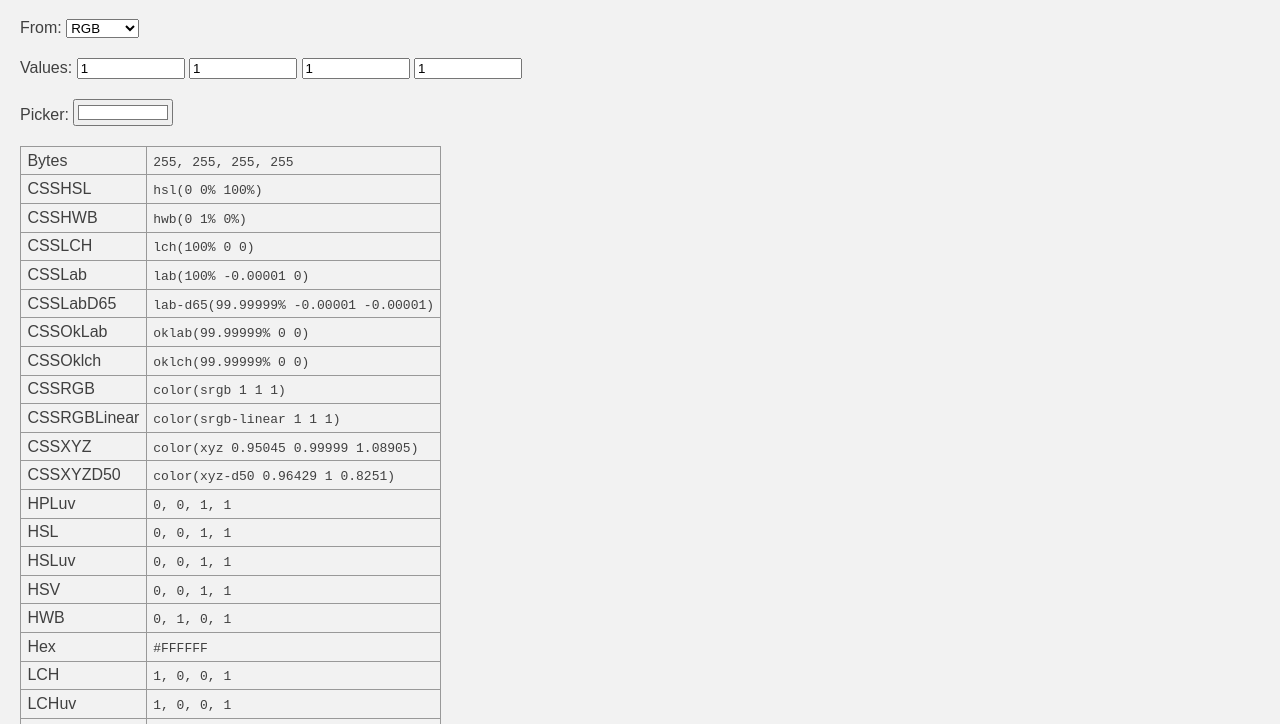
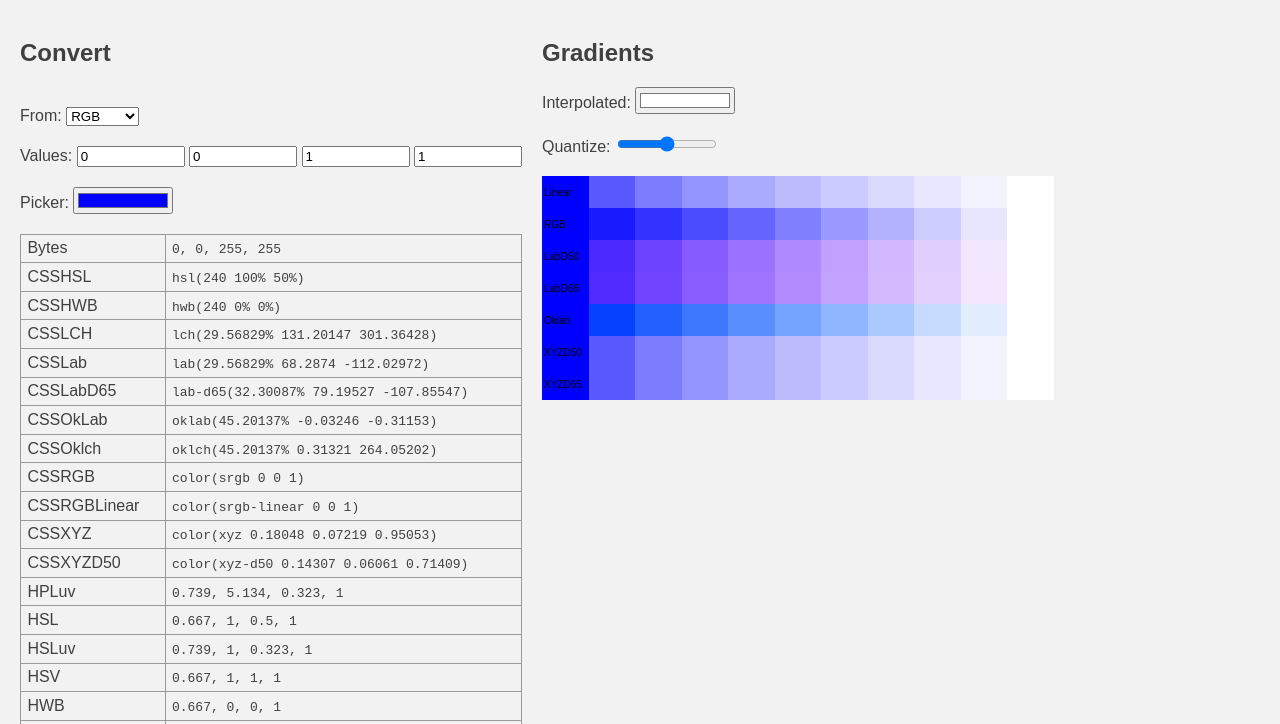
Before and after one commit to pex-gl/pex-color, a website: page index.html in a window 1280 px wide. Shown: the part 61-785 px from the top of the page. Drawn offline with Linux system fonts and the light colour scheme.

Commit message:
docs: update example with gradient interpolator

```diff
--- a/index.html
+++ b/index.html
@@ -40,11 +40,24 @@
       input {
         width: 100px;
       }
+
+      .u-flex {
+        display: flex;
+      }
+      .u-flexColumn {
+        flex-direction: column;
+      }
+      .u-gap {
+        gap: 20px;
+      }
     </style>
   </head>
   <body>
     <main>
       <h1>pex-color</h1>
+      <div class="Container u-flex u-gap">
+        <section class="Convert u-flex u-flexColumn u-gap">
+          <h2>Convert</h2>
           <div class="Types">
             <label>
               <span>From:</span>
@@ -54,8 +67,8 @@
           <div class="Values">
             <label>
               <span>Values:</span>
-          <input type="number" placeholder="r" value="1" step="0.001" />
-          <input type="number" placeholder="g" value="1" step="0.001" />
+              <input type="number" placeholder="r" value="0" step="0.001" />
+              <input type="number" placeholder="g" value="0" step="0.001" />
               <input type="number" placeholder="b" value="1" step="0.001" />
               <input type="number" placeholder="a" value="1" step="0.001" />
             </label>
@@ -63,11 +76,41 @@
           <div class="Hex">
             <label>
               <span>Picker:</span>
-          <input type="color" value="#ffffff" />
+              <input type="color" value="#0000ff" />
             </label>
           </div>
           <table class="Results"></table>
           <p>Try it in the console: <code>color.toHex([1, 0, 0, 1])</code></p>
+        </section>
+        <section>
+          <div class="Gradients u-flex u-flexColumn u-gap">
+            <div>
+              <h2>Gradients</h2>
+              <label>
+                <span>Interpolated:</span>
+                <input
+                  class="Gradients-interpolated"
+                  type="color"
+                  value="#ffffff"
+                />
+              </label>
+            </div>
+            <div>
+              <label>
+                <span>Quantize:</span>
+                <input
+                  class="Gradients-quantize"
+                  type="range"
+                  min="0"
+                  max="1"
+                  value="0.5"
+                  step="0.01"
+              /></label>
+            </div>
+            <div class="Gradients-canvas u-flex u-flexColumn"></div>
+          </div>
+        </section>
+      </div>
     </main>
     <script type="module">
       import * as color from "./index.js";
@@ -82,6 +125,14 @@
       const inputElements = document.querySelectorAll(".Values input");
       const hexInputElement = document.querySelector(".Hex input");
       const resultsElement = document.querySelector(".Results");
+      const gradientsCanvasElement =
+        document.querySelector(".Gradients-canvas");
+      const gradientsInterpolatedElement = document.querySelector(
+        ".Gradients-interpolated",
+      );
+      const gradientsQuantizeElement = document.querySelector(
+        ".Gradients-quantize",
+      );
 
       const gettersKeys = Object.keys(color).filter((m) => m.startsWith("to"));
       const getters = gettersKeys.reduce(
@@ -90,17 +141,72 @@
       );
       const types = gettersKeys.map((m) => m.replace("to", ""));
 
-      types
-        .filter(
+      // Add elements
+      const filteredTypes = types.filter(
         (type) =>
-            !["Hex", "RGBBytes"].includes(type) && !type.includes("CSS"),
-        )
-        .forEach((type) => {
+          !["Hex", "RGBBytes", "Lab"].includes(type) && !type.includes("CSS"),
+      );
+      const gradientTypes = [
+        "Linear",
+        "RGB",
+        "LabD50",
+        "LabD65",
+        "Oklab",
+        "XYZD50",
+        "XYZD65",
+      ];
+
+      filteredTypes.forEach((type) => {
         const optionElement = document.createElement("option");
         optionElement.innerHTML = optionElement.value = type;
         typesSelectElement.appendChild(optionElement);
         typesSelectElement.value = currentType;
       });
+
+      gradientTypes.forEach((type) => {
+        const canvasElement = document.createElement("canvas");
+        canvasElement.width = 512;
+        canvasElement.height = 32;
+        canvasElement.classList.add(`Gradient-canvas-${type}`);
+        gradientsCanvasElement.appendChild(canvasElement);
+      });
+
+      // Utils
+      function lerp(a, b, t) {
+        return a + (b - a) * t;
+      }
+
+      const drawGradient = (canvas, type, color1, color2, q) => {
+        const steps = Math.round(2 / (1 - Math.cbrt(q)));
+
+        const c1 = color[`to${type}`](color1);
+        const c2 = color[`to${type}`](color2);
+
+        const w = canvas.width;
+        const h = canvas.height;
+        const ctx = canvas.getContext("2d");
+        const img = ctx.createImageData(w, h);
+        const c = color.create();
+
+        for (let x = 0; x < w; x++) {
+          let t = x / (w - 1);
+          if (q < 1) {
+            t = Math.min(Math.floor(t * (steps + 1)) / steps, 1.0);
+          }
+
+          color[`from${type}`](c, ...c1.map((c, i) => lerp(c, c2[i], t)));
+
+          img.data[x * 4 + 0] = 255 * c[0];
+          img.data[x * 4 + 1] = 255 * c[1];
+          img.data[x * 4 + 2] = 255 * c[2];
+          img.data[x * 4 + 3] = 255;
+        }
+        for (let y = 1; y < h; y++) {
+          img.data.copyWithin(y * w * 4, 0, w * 4);
+        }
+        ctx.putImageData(img, 0, 0);
+        ctx.fillText(type, 2, 20);
+      };
 
       const getColor = (type) =>
         color[`from${type}`](
@@ -124,6 +230,20 @@
           .join("");
 
         hexInputElement.value = color.toHex(rgb);
+
+        const interpolated = color.fromHex(
+          color.create(),
+          gradientsInterpolatedElement.value,
+        );
+        gradientTypes.forEach((type) => {
+          drawGradient(
+            document.querySelector(`.Gradient-canvas-${type}`),
+            type,
+            [...rgb],
+            interpolated,
+            gradientsQuantizeElement.valueAsNumber,
+          );
+        });
       };
 
       inputElements.forEach((input) => {
@@ -149,6 +269,8 @@
           );
         update();
       });
+      gradientsInterpolatedElement.addEventListener("input", update);
+      gradientsQuantizeElement.addEventListener("input", update);
       update();
     </script>
   </body>
```
Lines whose indentation alone changed are shown as unchanged.
